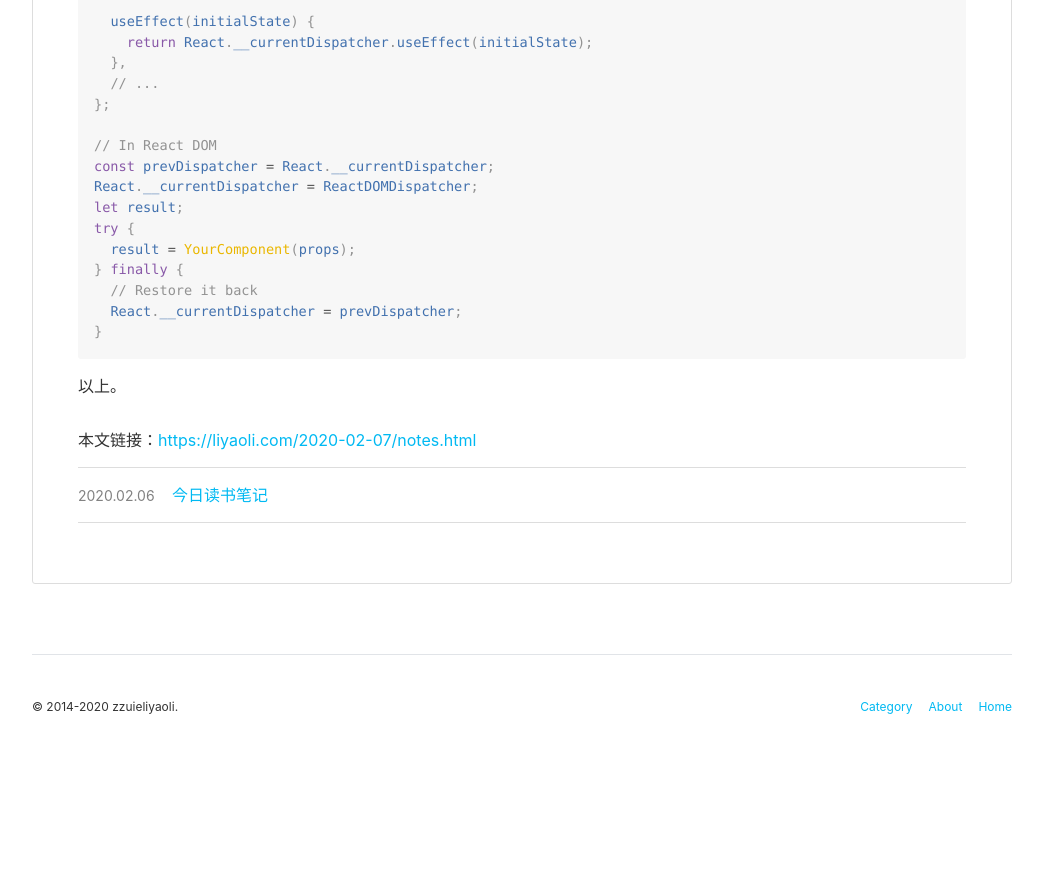
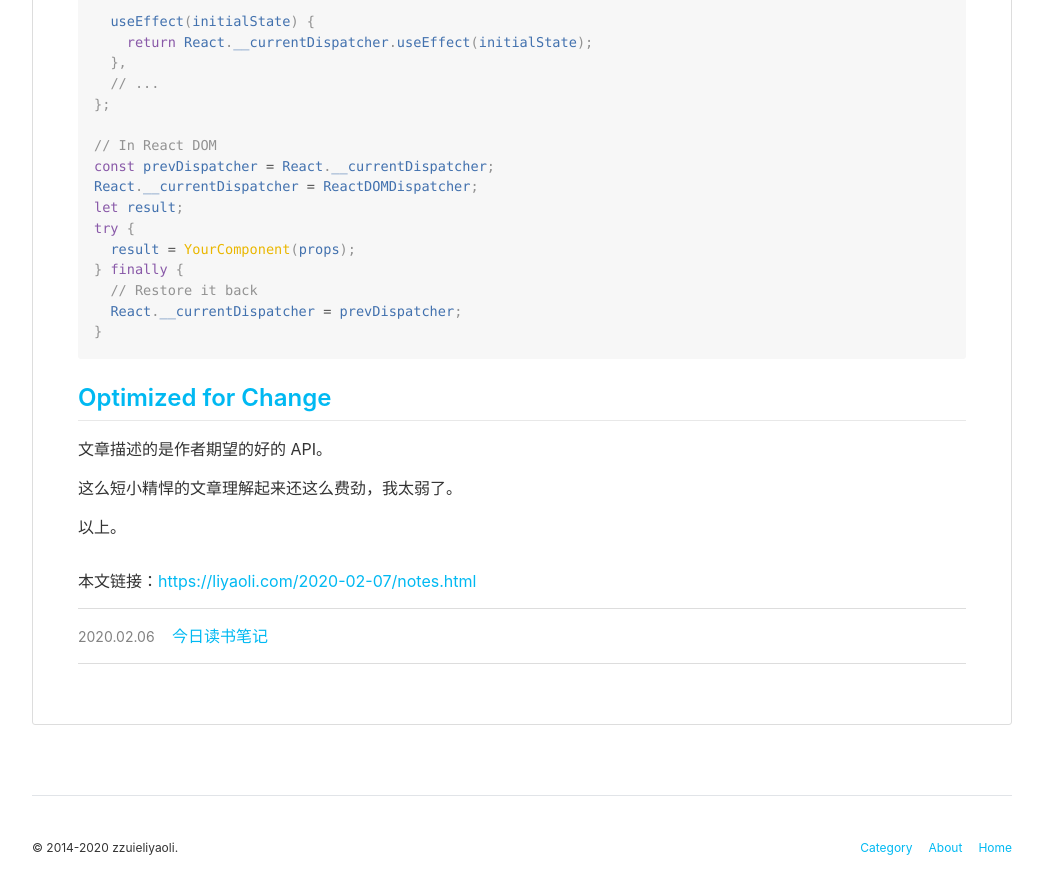
Before and after one commit to zzuieliyaoli/zzuieliyaoli.github.io, a Jekyll site: the page built from _posts/2020-2-7-notes.md, in a window 1280 px wide and 900 px high, scrolled down 1090 px. Shown: the top 894 px of the window, without its empty margins (118-1161 px from the left). Built offline with Jekyll 4.4.1, drawn with Linux system fonts in a browser that asks for light colours; comment, search, counter and statistics services are not loaded; before the commit the page ends 1849 px from its top, so only the background shows below that.

Commit message:
feat: update note

````diff
--- a/_posts/2020-2-7-notes.md
+++ b/_posts/2020-2-7-notes.md
@@ -63,4 +63,10 @@ try {
 }
 ```
 
+## [Optimized for Change](https://overreacted.io/optimized-for-change/)
+
+文章描述的是作者期望的好的 API。
+
+这么短小精悍的文章理解起来还这么费劲，我太弱了。
+
 以上。
````
